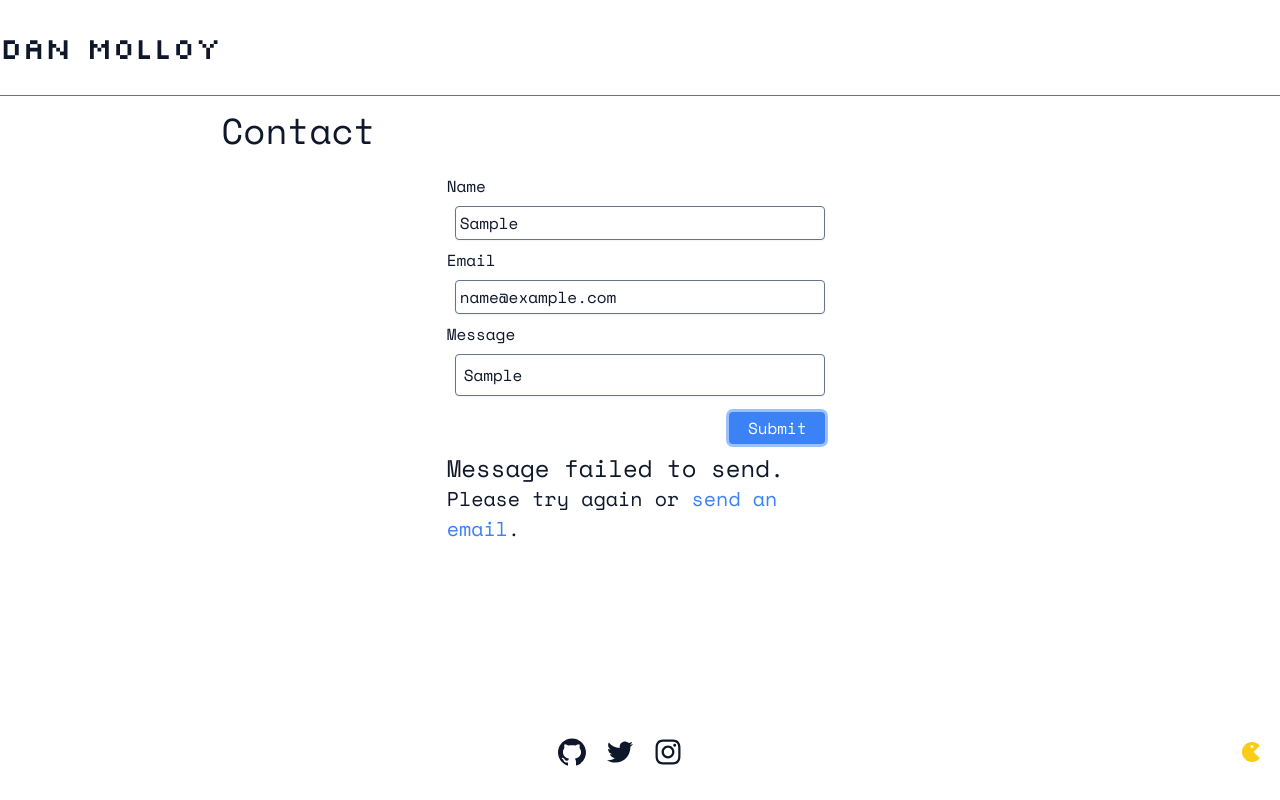
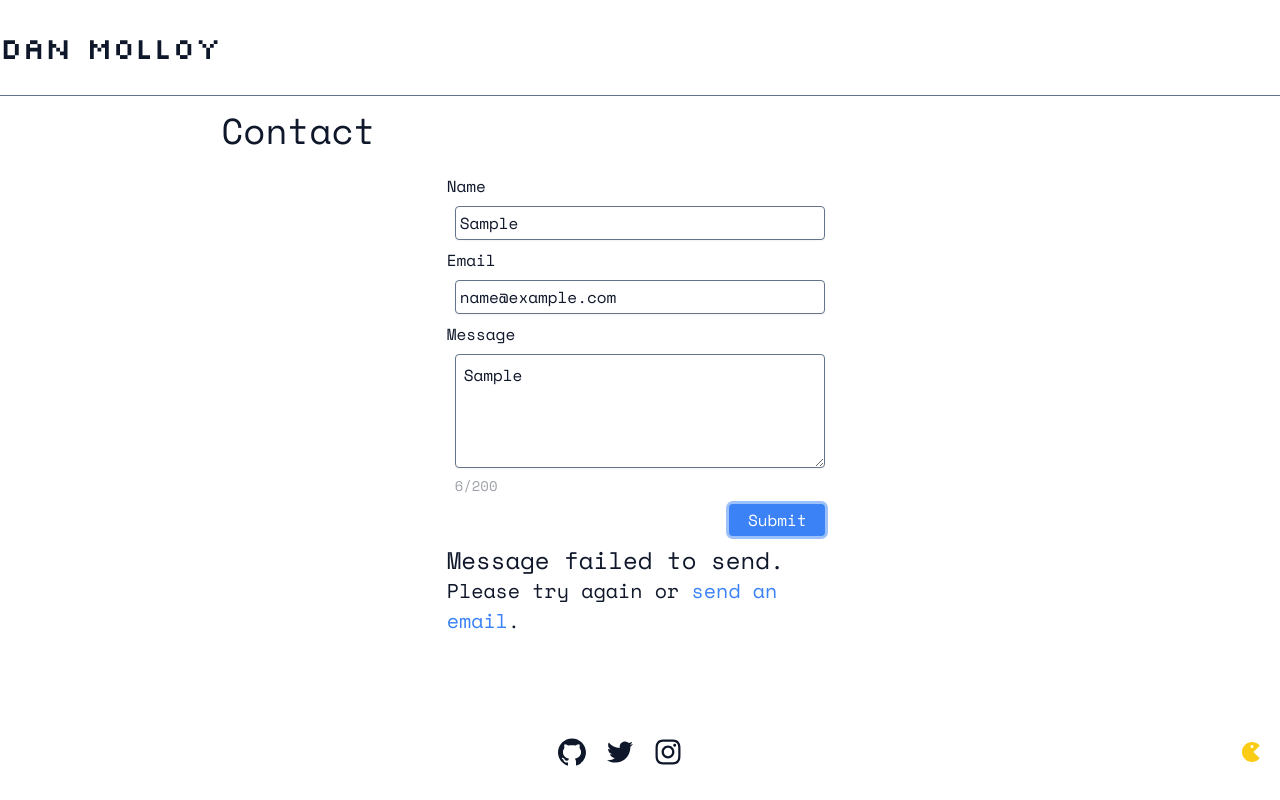
Before and after one commit to danmolloy/danmolloy.io, a Next.js app: page /contact in a window 1280 px wide. Both pictures are taken after typing "Sample", "name@example.com", "Sample" into the empty fields and a click on the button "Submit". Built offline with nearby package versions, Linux system fonts and the light colour scheme; no server answers.

Commit message:
updated form

```diff
--- a/components/form.js
+++ b/components/form.js
@@ -12,7 +12,7 @@ export default function ContactForm() {
   const sendSuccess = (<div><h2 className="text-2xl">Message recieved!</h2><p>I will get back to you as soon as possible.</p></div>)
   const sendingMsg = (<div><h2 className="text-2xl">Message sending...</h2></div>)
 
-  const logKey = (e) => {
+  /* const logKey = (e) => {
     if (e.keyCode === 13) {
       e.preventDefault();
     }
@@ -23,7 +23,7 @@ export default function ContactForm() {
     return () => {
       window.removeEventListener("keydown",logKey)
     }
-  }, [logKey])
+  }, [logKey]) */
 
 
 
@@ -46,6 +46,7 @@ export default function ContactForm() {
         .required('Required')
     })}
     onSubmit={async (values, actions ) => {
+
       console.log('Sending')
       setSendStatus(sendingMsg)
       await new Promise(resolve => setTimeout(resolve, 1000))
@@ -70,7 +71,7 @@ export default function ContactForm() {
         }
         })
       }}>
-
+    {(props) => (
       <Form className="form">
         {recieved && <Realistic />}
           <label htmlFor='name-input' className={styles.formLabel}>Name</label>
@@ -95,10 +96,15 @@ export default function ContactForm() {
 
           <label htmlFor='msg-text' className={styles.formLabel}>Message</label>
           <Field
+            multiline
+            maxlength="200"
+            rows="4"
+            component="textarea"
             id="msg-text"
             className="text-input"
             type="textarea"
             name="message"/>
+            {props.values.message.length > 0 && <p className='self-start text-sm mx-2 opacity-40'>{`${props.values.message.length}/200`}</p>}
           <ErrorMessage name="message">
             { msg => <div className="form-error">{msg}</div> }
           </ErrorMessage>
@@ -106,7 +112,7 @@ export default function ContactForm() {
         <div>
         {sendStatus}
       </div>
-      </Form>
+      </Form> )}
     </Formik>
   )
 }
```
